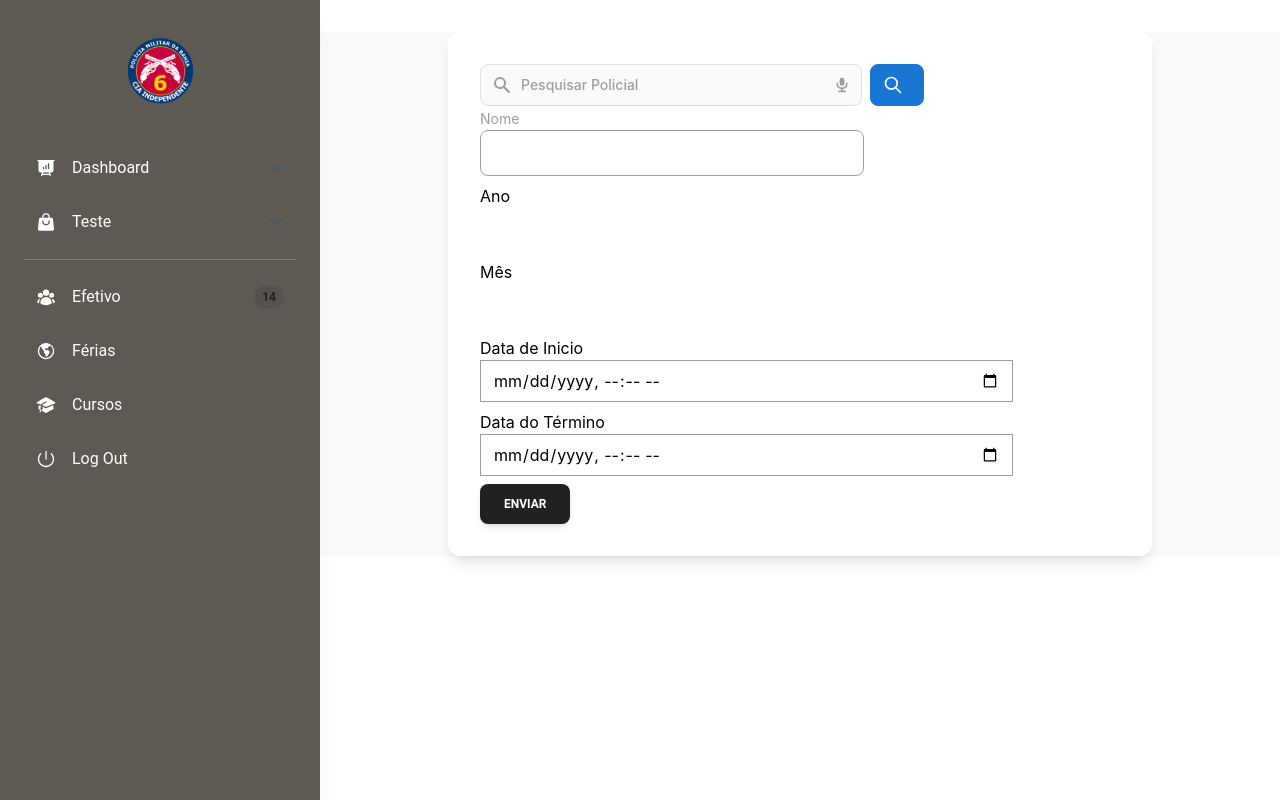
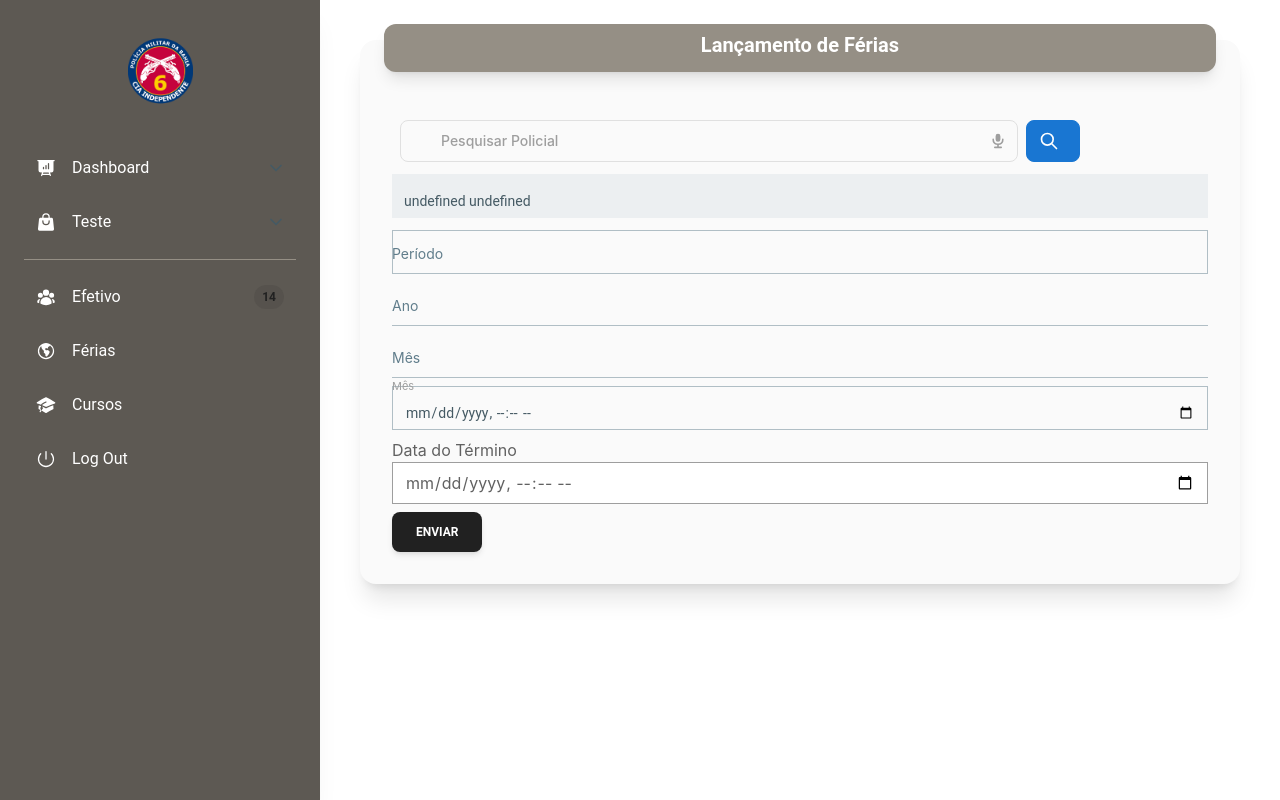
Before and after one commit to viniciusbastos/hr-management, a React (Vite) app: page /vacation/submit in a window 1280 px wide. Built offline with nearby package versions, Linux system fonts and the light colour scheme; sample sign-in values are in the browser's storage.

Commit message:
improvements in user table search

```diff
--- a/src/App.tsx
+++ b/src/App.tsx
@@ -22,6 +22,7 @@ import Sicknote from "./views/sicknote";
 import SicknoteDetails from "./views/sicknote/details";
 import VacationCheck from "./views/vacationcheck";
 import { MembersTable } from "./components/tablematerial";
+import NotFound from "./views/Notfound";
 const queryClient = new QueryClient({
   defaultOptions: {
     queries: {
@@ -71,6 +72,8 @@ function App() {
                     element={<SicknoteDetails />}
                   ></Route>
                   <Route path="/sicknote" element={<Sicknote />}></Route>
+                  <Route path='*' element={<NotFound />}/>
+
                 </Route>
               </Route>
             </Routes>
--- a/src/components/tablematerial.tsx
+++ b/src/components/tablematerial.tsx
@@ -19,7 +19,7 @@ import {
 import foto from "../assets/profile.png";
 import { useNavigate } from "react-router-dom";
 import fetchUsers from "../services/fetchUsers";
-import { SetStateAction, useState } from "react";
+import { SetStateAction, useEffect, useState } from "react";
 import { useQuery } from "@tanstack/react-query";
 import { api } from "../services/api";
 
@@ -43,28 +43,42 @@ const TABLE_HEAD = ["Member", "Function", "Status", "Employed", ""];
 
 
 export function MembersTable() {
+
+
     const navigate = useNavigate();
-    const [users, setUsers] = useState([]);
-    const results = useQuery(["vacation"], fetchUsers);
-    if (results.isLoading) {
+
+
+    const { data, isLoading, isError, error } = useQuery(["vacation"], fetchUsers);
+
+
+    const [filteredUsers, setFilteredUsers] = useState(data)
+
+    const [searchItem, setSearchItem] = useState('')
+    if (isLoading) {
       return (
         <div className="loading-pane">
           <h2 className="loader">🌀</h2>
         </div>
       );
     }
-const newArray = results.data.filter(function (el: any) {
-    console.log(el.name)
-    return  el
+    if (isError) return <p>Error: {error}</p>;
+    if (!data) return <p>No data available</p>;
 
+
+const handleInputChange = (e) => {
+  const searchTerm = e.target.value;
+  setSearchItem(searchTerm)
+
+  const filteredItems = data.filter((user) =>
+  user.name.toLowerCase().includes(searchTerm.toLowerCase())
+  );
+
+  setFilteredUsers(filteredItems);
 }
-);
-console.log(newArray);
-const getData = () => {
-        api.get(`/user`).then((getData: { data: SetStateAction<never[]>; }) => {
-          setUsers(getData.data);
-        });
-      };
+
+const filteredData = filteredUsers ?? data
+
+
   return (
     <Card className="h-full w-full">
       <CardHeader floated={false} shadow={false} className="rounded-none">
@@ -98,8 +112,13 @@ const getData = () => {
           </Tabs>
           <div className="w-full md:w-72">
             <Input
+            value={searchItem}
+            onChange={handleInputChange}
+
+
                           label="Search"
-                          icon={<MagnifyingGlassIcon className="h-5 w-5" />} crossOrigin={undefined}            />
+                          icon={<MagnifyingGlassIcon className="h-5 w-5" />} crossOrigin={undefined}
+                          />
           </div>
         </div>
       </CardHeader>
@@ -124,7 +143,7 @@ const getData = () => {
             </tr>
           </thead>
           <tbody>
-          {newArray.map((user) => (
+          {filteredData?.map((user) => (
               <tr key={user.id}>
                 <td className="px-6 py-4 whitespace-nowrap">
                   <div className="flex items-center">
--- /dev/null
+++ b/src/views/Notfound.tsx
@@ -0,0 +1,13 @@
+import { Link } from "react-router-dom";
+
+export default function NotFound() {
+    return (
+        <div>
+            <h1>Oops! You seem to be lost.</h1>
+            <p>Here are some helpful links:</p>
+            <Link to='/'>Home</Link>
+            <Link to='/Home'>Blog</Link>
+            <Link to='/dashboard'>Contact</Link>
+        </div>
+    )
+}
--- a/src/views/formUser.tsx
+++ b/src/views/formUser.tsx
@@ -2,6 +2,7 @@ import { useState } from "react";
 import "../main.css";
 import axios from "axios";
 import { useNavigate } from "react-router-dom";
+import { api } from "../services/api";
 
 const FormUser = () => {
   const navigate = useNavigate();
@@ -11,8 +12,8 @@ const FormUser = () => {
   const [username, setUsername] = useState("");
   const [email, setEmail] = useState("");
   const postData = () => {
-    axios
-      .post(`http://localhost:3001/api/product`, {
+    api
+      .post(`/user`, {
         name,
         mat,
         posto,
--- a/src/views/teste.tsx
+++ b/src/views/teste.tsx
@@ -4,7 +4,10 @@ import axios from "axios";
 import { useNavigate } from "react-router-dom";
 import { api } from "../services/api";
 import config from "../utils/config";
-import { Button } from "@material-tailwind/react";
+import { Button, Card, CardBody, CardHeader, Input, Typography } from "@material-tailwind/react";
+import { Alert } from "@material-tailwind/react";
+
+
 
 const Teste = () => {
   const [vacation, setVacation] = useState({
@@ -38,10 +41,14 @@ const Teste = () => {
   };
   const fieldStyle = "flex flex-col mb-2";
   return (
-    <div className="bg-gray-50">
-      <div className="p-8 mr-32 ml-32 mt-8  bg-white rounded-xl shadow-lg ">
-        <div className="w-10/12">
-          <div className="w-10/12 text-xl font-medium text-black">
+    <Card className="m-10 p-2  rounded-2xl shadow-xl bg-gray-50">
+        <CardHeader variant="gradient" mt-4 floated={true} className="bg-caqui-700 p-2 grid h-12 mb-4  place-items-center">
+        <Typography variant="h5" color="white" className=" mb-2">
+          Lançamento de Férias
+        </Typography>
+      </CardHeader>
+      <CardBody className="p-6">
+          <div className="m-2 w-10/12 text-xl font-medium text-black">
             <form
               method="post"
               className="w-full items-center flex"
@@ -52,20 +59,7 @@ const Teste = () => {
             >
               <label className="sr-only">Search</label>
               <div className="relative w-full">
-                <div className="flex absolute inset-y-0 left-0 items-center pl-3 pointer-events-none">
-                  <svg
-                    className="w-5 h-5 text-gray-500 dark:text-gray-400"
-                    fill="currentColor"
-                    viewBox="0 0 20 20"
-                    xmlns="http://www.w3.org/2000/svg"
-                  >
-                    <path
-                      fillRule="evenodd"
-                      d="M8 4a4 4 0 100 8 4 4 0 000-8zM2 8a6 6 0 1110.89 3.476l4.817 4.817a1 1 0 01-1.414 1.414l-4.816-4.816A6 6 0 012 8z"
-                      clipRule="evenodd"
-                    ></path>
-                  </svg>
-                </div>
+
                 <input
                   type="text"
                   name="mat"
@@ -113,14 +107,17 @@ const Teste = () => {
               </button>
             </form>
           </div>
-          <label className="block">
-            <span className="text-gray-500 text-sm">Nome</span>
-            <div>
-              <p>
-                {user.posto} {user.name} {user.id}
-              </p>
+          <div className="mb-3 mt-3">
+              <Input
+                variant="standard"
+                label="Nome"
+                placeholder="Nome"
+                size="sm"
+                disabled
+                name="period"
+                value={user.posto + " " + user.name}
+              />
             </div>
-          </label>
           <form
             onSubmit={(e) => {
               e.preventDefault();
@@ -135,7 +132,7 @@ const Teste = () => {
               api
                 .post(`/vacation/`, obj, config)
                 .then(function (response) {
-                  window.alert("Success");
+                  <Alert>A simple alert for showing message.</Alert>;
                 })
                 .catch(function (error) {
                   console.log(error);
@@ -143,8 +140,11 @@ const Teste = () => {
             }}
           >
             <div className={fieldStyle}>
-              <input
-                className="ext-sm rounded-lg focus:ring-blue-500 focus:border-blue-500 block max-w-sm pl-10 p-2.5  dark:bg-gray-700 dark:border-gray-600 dark:placeholder-gray-400 dark:text-white dark:focus:ring-blue-500 dark:focus:border-blue-500"
+              <Input
+                variant="standard"
+                label="Período"
+                placeholder="período"
+                size="md"
                 name="period"
                 type="text"
                 value={period}
@@ -152,26 +152,33 @@ const Teste = () => {
               />
             </div>
             <div className={fieldStyle}>
-              <label>Ano</label>
-              <input
-                className="ext-sm rounded-lg focus:ring-blue-500 focus:border-blue-500 block max-w-sm pl-10 p-2.5  dark:bg-gray-700 dark:border-gray-600 dark:placeholder-gray-400 dark:text-white dark:focus:ring-blue-500 dark:focus:border-blue-500"
+              <Input
+              variant="standard"
+              label="Ano"
+              placeholder="Ano"
+              size="md"
                 name="year"
                 type="int"
                 onChange={(e) => setYear(e.target.value)}
               />
             </div>
             <div className={fieldStyle}>
-              <label>Mês</label>
-              <input
-                className="ext-sm rounded-lg focus:ring-blue-500 focus:border-blue-500 block max-w-sm pl-10 p-2.5  dark:bg-gray-700 dark:border-gray-600 dark:placeholder-gray-400 dark:text-white dark:focus:ring-blue-500 dark:focus:border-blue-500"
+              <Input
+              variant="standard"
+              label="Mês"
+              placeholder="Mês"
+              size="md"
                 name="month"
                 type="int"
                 onChange={(e) => setMonth(e.target.value)}
               />
             </div>
             <div className={fieldStyle}>
-              <label>Data de Inicio</label>
-              <input
+              <Input
+              variant="standard"
+              label="Mês"
+              placeholder="Mês"
+              size="md"
                 name="startAt"
                 type="datetime-local"
                 onChange={(e) => setStartAt(e.target.value)}
@@ -193,9 +200,8 @@ const Teste = () => {
               Enviar
             </Button>
           </form>
-        </div>
-      </div>
-    </div>
+          </CardBody>
+    </Card>
   );
 };
 
--- a/tailwind.config.js
+++ b/tailwind.config.js
@@ -14,10 +14,10 @@ module.exports = withMT({
           200: "#d4c9c0",
           300: "#c0b4aa",
           400: "#ad9f96",
-          500: "#d7c8ab",
-          600: "#887d73",
-          700: "#897d68",
-          800: "#776e64",
+          500: "#CDC5B7",
+          600: "#B1AA9E",
+          700: "#958F85",
+          800: "#79746C",
           900: "#5d5953",
         },
       },
```
Also changed, not shown: src/main.css.
